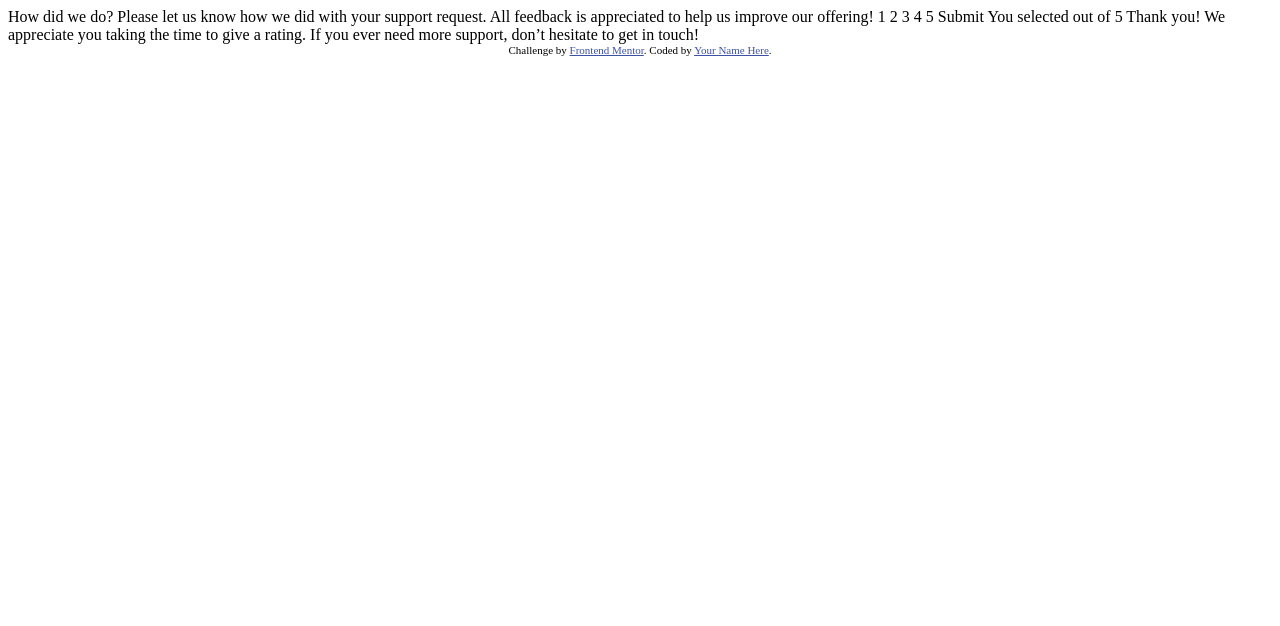
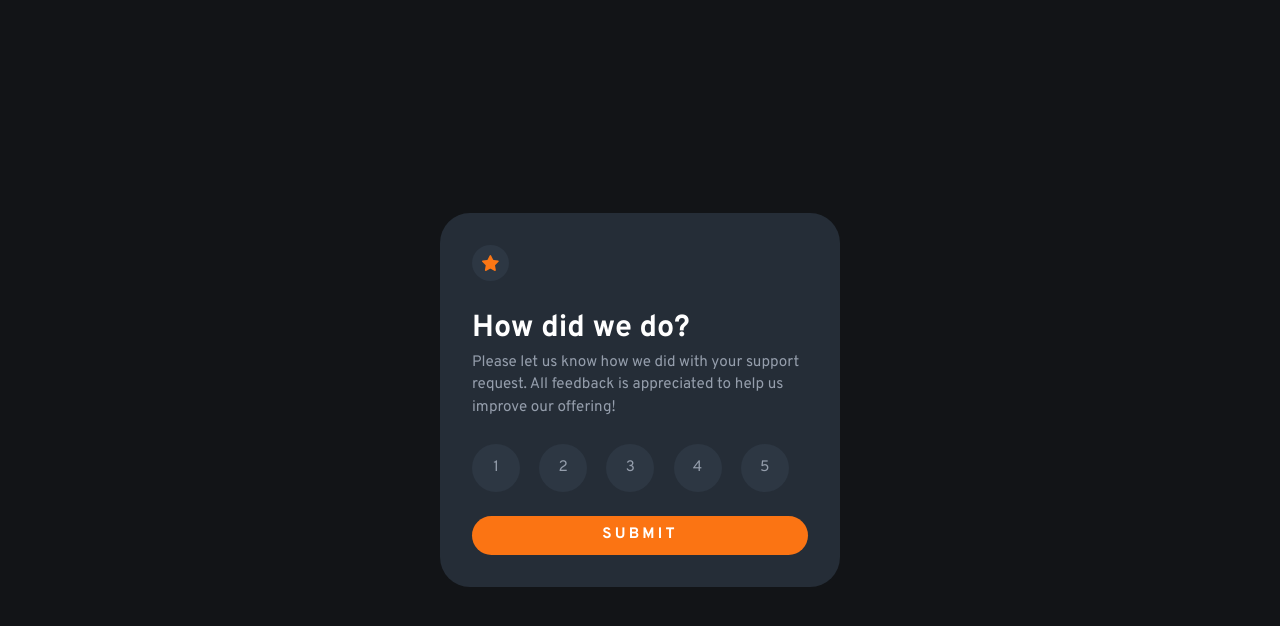
Before and after one commit to lf-practice/interactive-rating-component, a plain HTML site: page index.html in a window 1280 px wide. Drawn offline with Linux system fonts and the light colour scheme.

Commit message:
desktop, rating card without functionality

```diff
--- a/index.html
+++ b/index.html
@@ -2,48 +2,44 @@
 <html lang="en">
   <head>
     <meta charset="UTF-8">
-  <meta name="viewport" content="width=device-width, initial-scale=1.0"> <!-- displays site properly based on user's device -->
+    <meta name="viewport" content="width=device-width, initial-scale=1.0">
 
     <link rel="icon" type="image/png" sizes="32x32" href="./images/favicon-32x32.png">
 
+    <link rel="preconnect" href="https://fonts.googleapis.com">
+    <link rel="preconnect" href="https://fonts.gstatic.com" crossorigin>
+    <link href="https://fonts.googleapis.com/css2?family=Overpass:wght@400;700&display=swap" rel="stylesheet">
+
+    <link rel="stylesheet" href="style.css">
+
     <title>Frontend Mentor | Interactive rating component</title>
 
-  <!-- Feel free to remove these styles or customise in your own stylesheet 👍 -->
-  <style>
-    .attribution { font-size: 11px; text-align: center; }
-    .attribution a { color: hsl(228, 45%, 44%); }
-  </style>
   </head>
   <body>
+    <main>
+      <div class="rating-state">
+        <div class="star-icon"><img src="images/icon-star.svg" alt="Star icon"></div>
+        <h1> How did we do?</h1>
+        <p>Please let us know how we did with your support request. All feedback is appreciated
+          to help us improve our offering!</p>
+        <div class="rating-bar">
+          <button type="button" id="rating1" value="1">1</button>
+          <button type="button" id="rating2" value="2">2</button>
+          <button type="button" id="rating3" value="2">3</button>
+          <button type="button" id="rating4" value="2">4</button>
+          <button type="button" id="rating5" value="2">5</button>
+        </div>
+        <button type="submit" id="submit">Submit</button>
+      </div>
 
-  <!-- Rating state start -->
-
-  How did we do?
-
-  Please let us know how we did with your support request. All feedback is appreciated
-  to help us improve our offering!
-
-  1 2 3 4 5
-
-  Submit
-
-  <!-- Rating state end -->
-
-  <!-- Thank you state start -->
-
+      <div class="thanks-state">
           You selected <!-- Add rating here --> out of 5
 
     Thank you!
 
     We appreciate you taking the time to give a rating. If you ever need more support,
     don’t hesitate to get in touch!
-
-  <!-- Thank you state end -->
-
-
-  <div class="attribution">
-    Challenge by <a href="https://www.frontendmentor.io?ref=challenge" target="_blank">Frontend Mentor</a>.
-    Coded by <a href="#">Your Name Here</a>.
         </div>
+    </main>
   </body>
 </html>
--- /dev/null
+++ b/style.css
@@ -0,0 +1,103 @@
+:root {
+    --primary: hsl(25,97%,53%);
+    --white: hsl(0,0%,100%);
+    --light-grey: hsl(217,12%,63%);
+    --medium-grey: hsl(216,12%,54%);
+    --dark-blue: hsl(213,19%,18%);
+    --very-dark-blue: hsl(216,12%,8%);
+    --not-so-dark-blue: hsl(213,19%,22%);
+}
+
+*, *::before, *::after {
+  box-sizing: border-box;
+}
+
+* {
+  margin: 0;
+}
+
+html, body {
+  height: 100%;
+}
+
+html {
+    font-size: 100%;
+}
+
+body {
+    line-height: 1.5;
+    -webkit-font-smoothing: antialiased;
+    background-color: var(--very-dark-blue);
+    color: var(--light-grey);
+    font-family: 'Overpass', sans-serif;
+    display: grid;
+    place-items: center;
+    font-size: .95rem;
+}
+
+img, picture, video, canvas, svg {
+  display: block;
+  max-width: 100%;
+}
+
+input, button, textarea, select {
+  font: inherit;
+}
+
+p, h1, h2, h3, h4, h5, h6 {
+  overflow-wrap: break-word;
+}
+
+main {
+    background-color: var(--dark-blue);
+    max-width: 25rem;
+    padding: 2rem;
+    border-radius: 30px;
+}
+
+h1 {
+    color: var(--white);
+    font-size: 2em;
+    font-weight: 700;
+}
+
+.rating-state .star-icon {
+    display: inline-block;
+    background-color: var(--not-so-dark-blue);
+    padding: 10px;
+    border-radius: 50%;
+    margin-bottom: 1rem;
+}
+
+.rating-bar {
+    display: grid;
+    grid-template-columns: repeat(5, 20%);
+    margin-top: 1.5rem;
+    margin-bottom: 1.5rem;
+}
+
+.rating-bar button {
+    background-color: var(--not-so-dark-blue);
+    width: 3rem;
+    height: 3rem;
+    color: var(--light-grey);
+    border: none;
+    border-radius: 50%;
+    padding: .5rem;
+}
+
+#submit {
+    width: 100%;
+    background-color: var(--primary);
+    border: none;
+    border-radius: 2rem;
+    padding: .5rem;
+    color: var(--white);
+    text-transform: uppercase;
+    font-weight: 700;
+    letter-spacing: .2rem;
+}
+
+.thanks-state {
+    display: none;
+}
```
Lines whose indentation alone changed are shown as unchanged.
